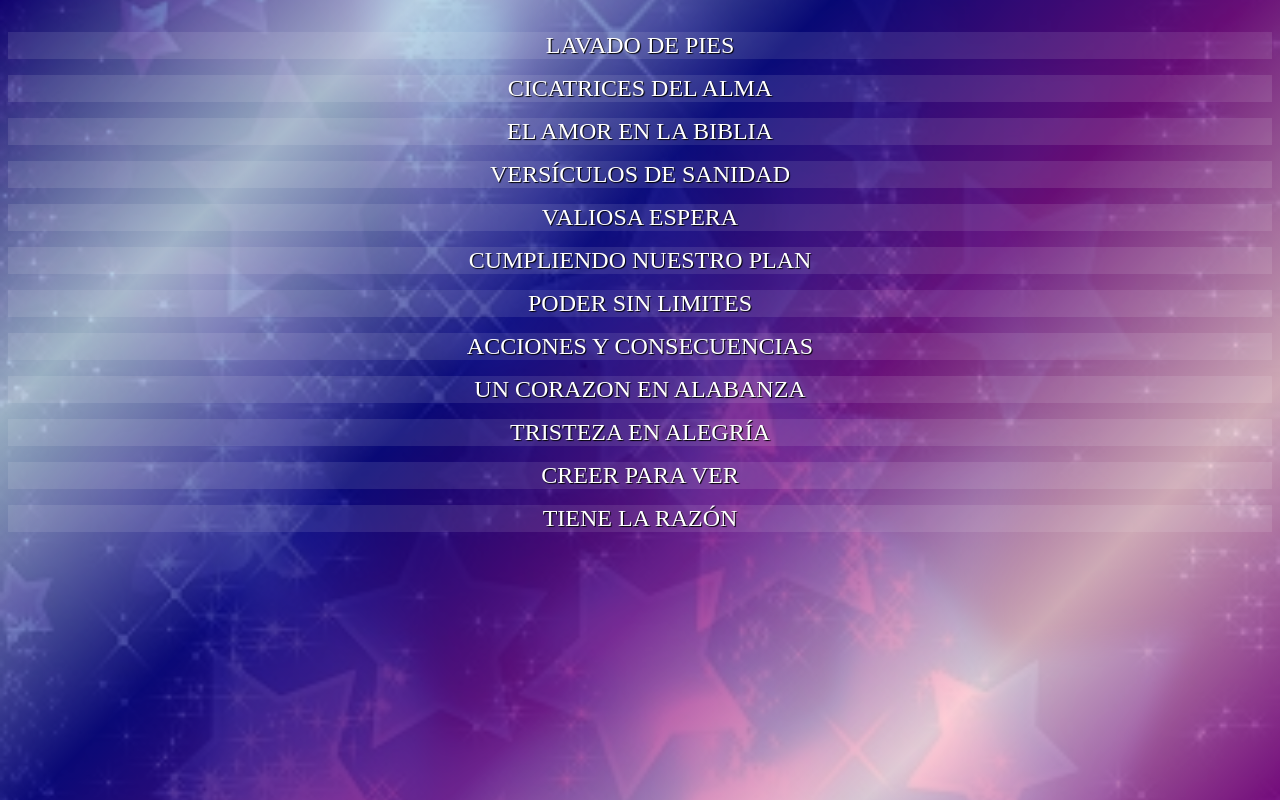
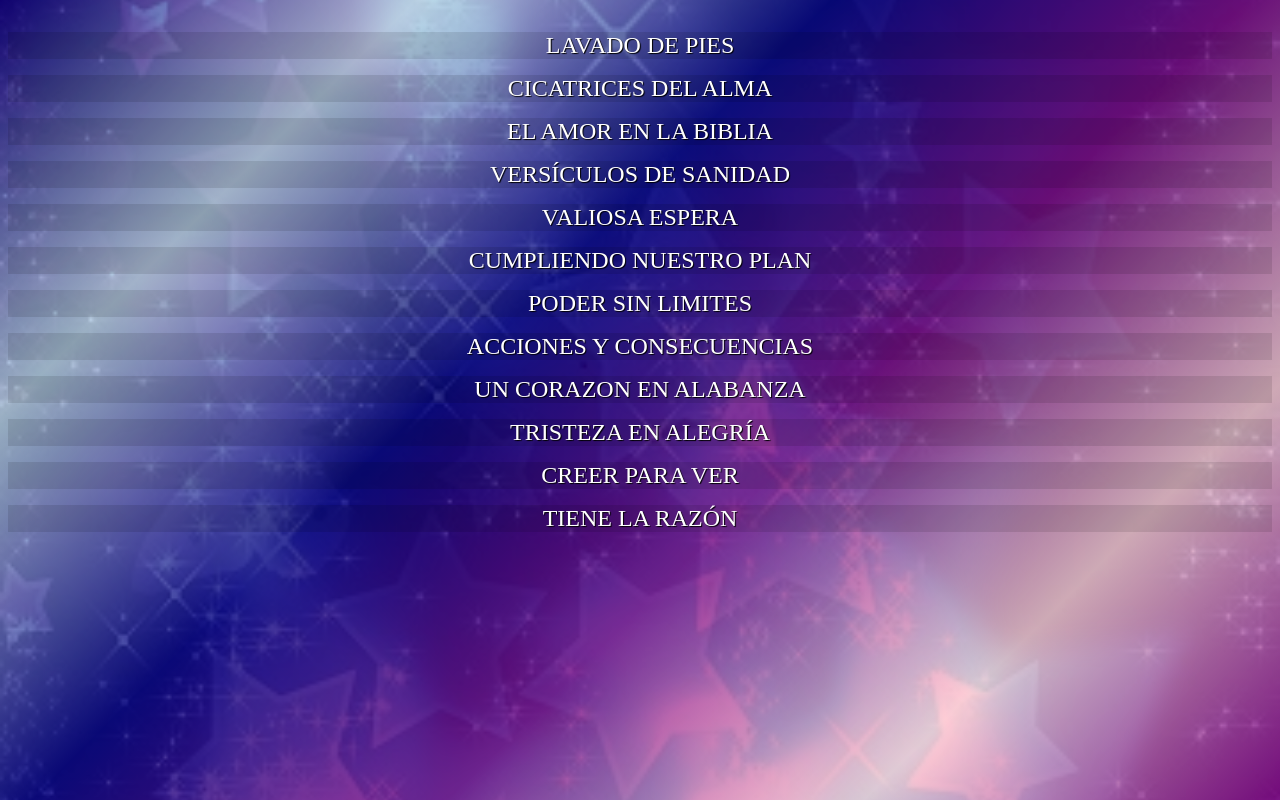
Before and after one commit to MundoCristiano/ARTICULOS, a plain HTML site: page index.html in a window 1280 px wide. Drawn offline with Linux system fonts and the light colour scheme.

Commit message:
Update index.html

```diff
--- a/index.html
+++ b/index.html
@@ -40,7 +40,7 @@ body::before{
 }
 
 #lista li{
-    background-color: rgb(255, 255, 255, 0.1);
+    background-color: rgba(0, 0, 0, 0.1);
     height: auto;
     text-align: center;
     margin: 1em auto;
```
